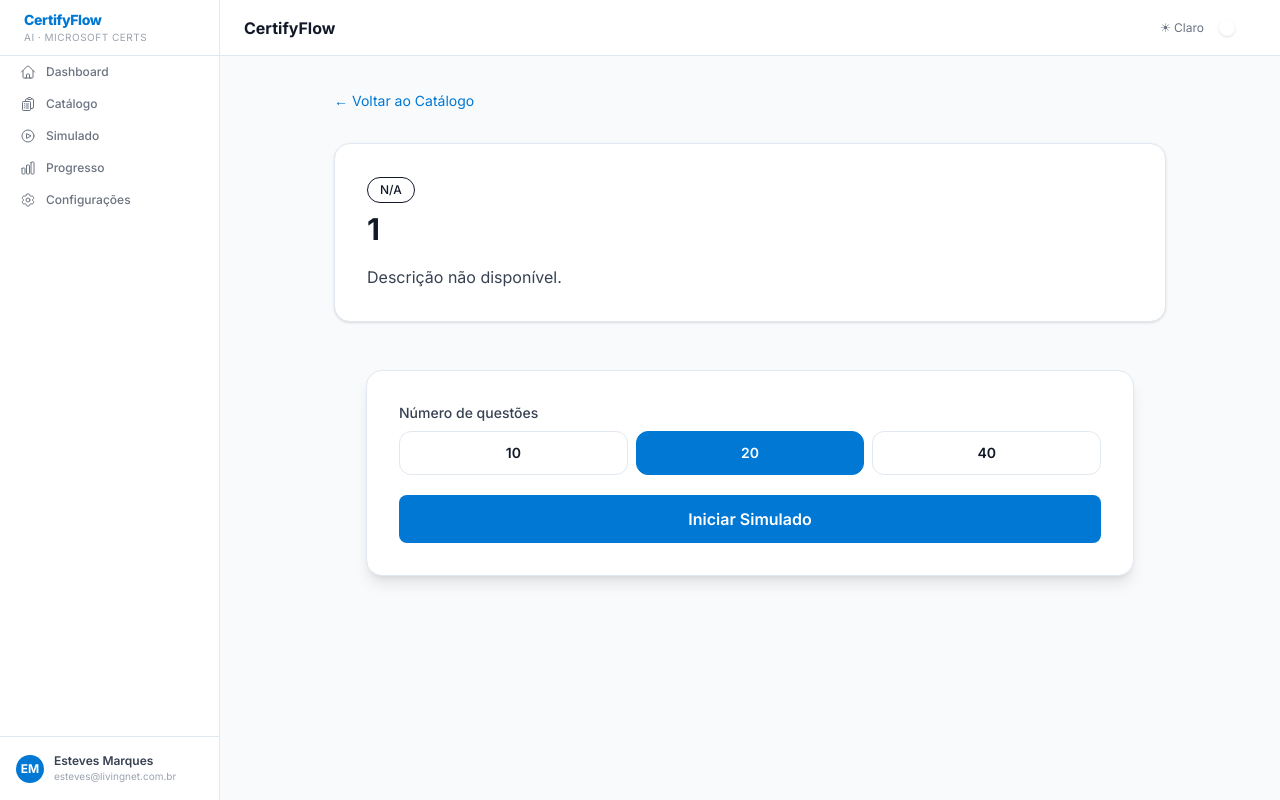
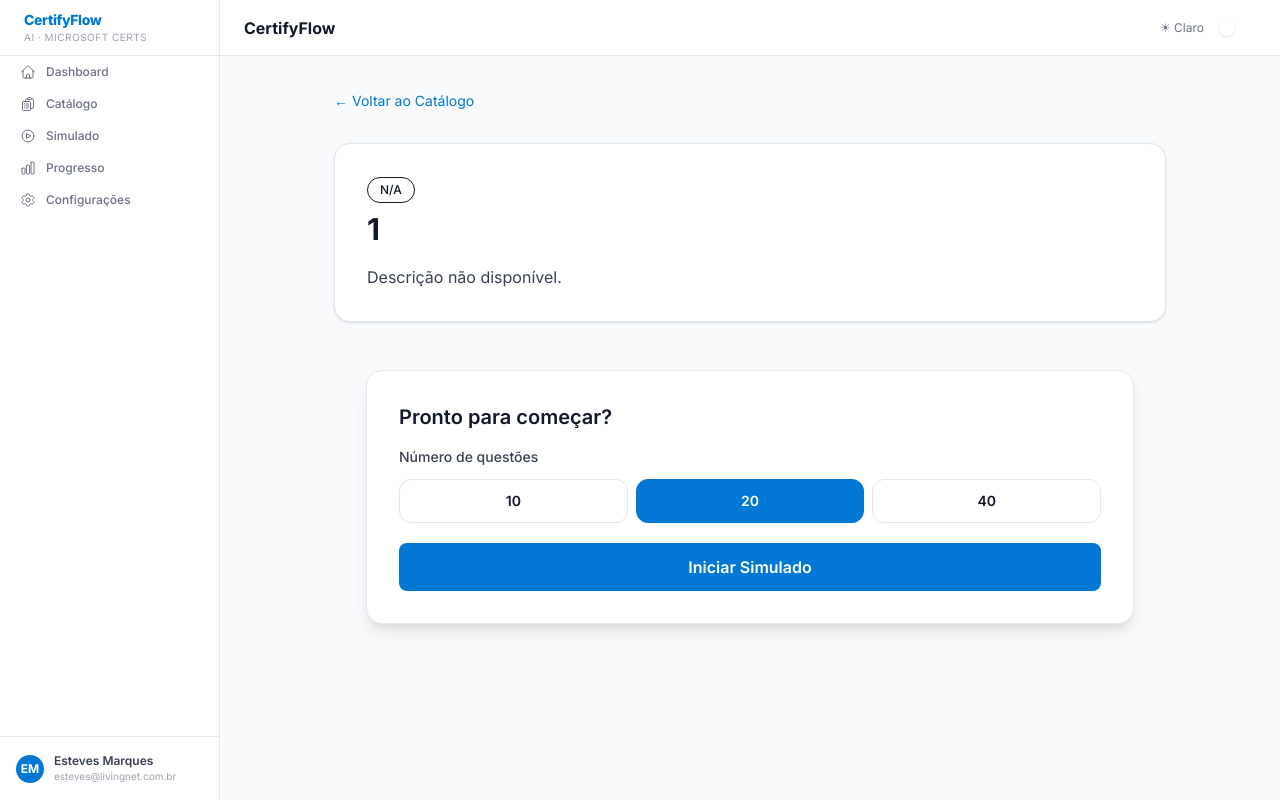
Before and after one commit to EstevesMarques/certifyflow-ai, a Next.js app: page /exam/1 in a window 1280 px wide. Built offline with nearby package versions, Linux system fonts and the light colour scheme.

Commit message:
feat: add 'Pronto para começar?' title to CTA section
Co-Authored-By: Claude Opus 4.7 <noreply@anthropic.com>

```diff
--- a/app/(app)/exam/[examId]/page.tsx
+++ b/app/(app)/exam/[examId]/page.tsx
@@ -131,8 +131,11 @@ export default function ExamDetailPage() {
         className="max-w-3xl mx-auto mt-12 mb-8 rounded-2xl shadow-lg border p-6 md:p-8 space-y-5"
         style={{ background: 'var(--bg-card)', borderColor: 'var(--border)' }}
       >
-        <div>
-          <div className="text-sm font-medium mb-2" style={{ color: 'var(--text-secondary)' }}>
+        <div className="space-y-4">
+          <h3 className="text-xl font-semibold" style={{ color: 'var(--text-primary)' }}>
+            Pronto para começar?
+          </h3>
+          <div className="text-sm font-medium mb-3" style={{ color: 'var(--text-secondary)' }}>
             Número de questões
           </div>
           <div className="flex gap-2">
```
